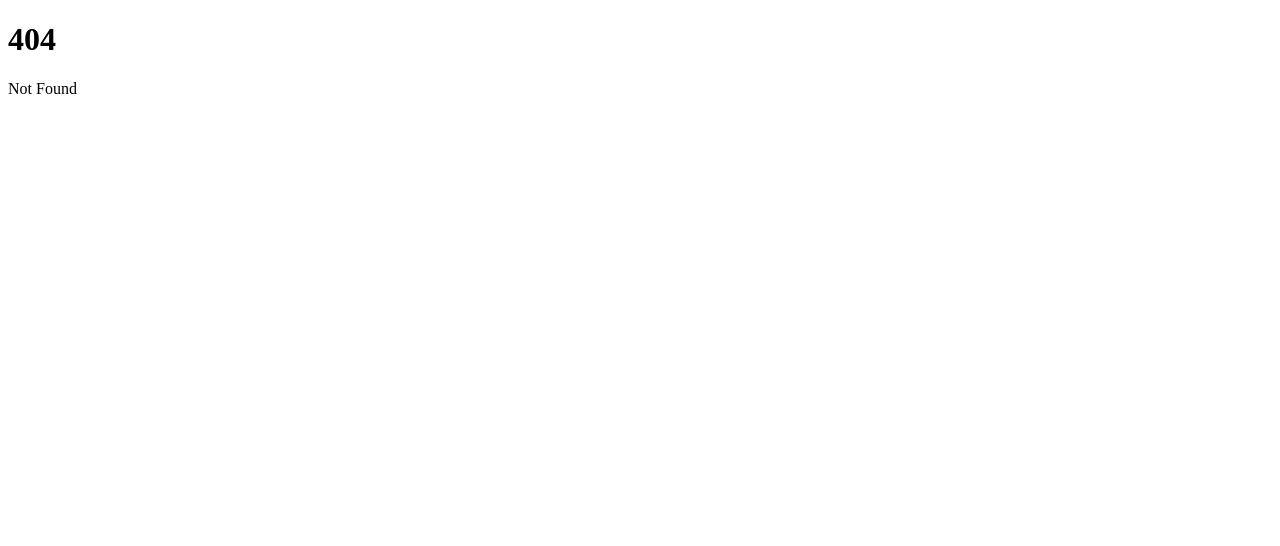
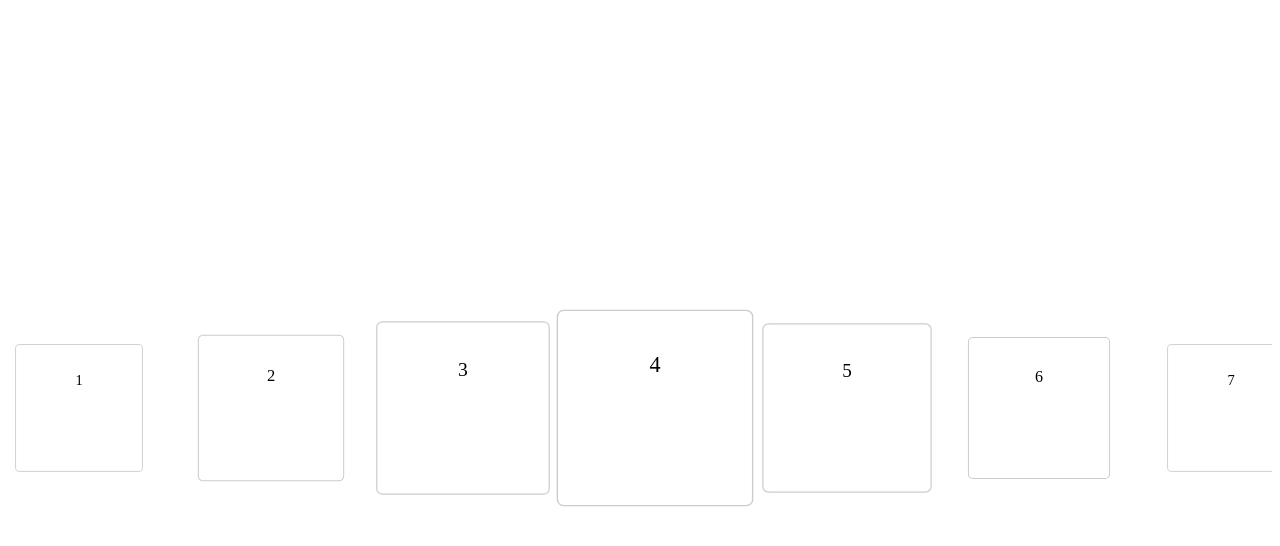
Before and after one commit to Kubiczeek/TdA24-OsklivaKacatka-Pracovni, a SvelteKit app: page / in a window 1280 px wide. Before the commit this address had no page. Shown: the top 546 px of the page. Built offline with nearby package versions, Linux system fonts and the light colour scheme.

Commit message:
Swiping
This prototype works flawlessly

```diff
--- a/package.json
+++ b/package.json
@@ -18,6 +18,7 @@
   "dependencies": {
     "db-quickly-js": "^1.0.0",
     "joi": "^17.11.0",
+    "sanitize.css": "^13.0.0",
     "uuid": "^9.0.1",
     "uuidv4": "^6.2.13"
   }
--- /dev/null
+++ b/src/routes/+page.svelte
@@ -0,0 +1,91 @@
+<script>
+  import { onMount, afterUpdate } from "svelte";
+
+  let cards = [
+    1, 2, 3, 4, 5, 6, 7, 8, 9, 10, 11, 12, 13, 14, 15, 16, 17, 18, 19, 20,
+  ];
+  let container;
+  let center;
+  let GAP = 50;
+
+  function handleScroll() {
+    setTimeout(resetCardSizes, 10);
+
+    const firstCard = container.firstChild;
+    const lastCard = container.lastChild;
+
+    if (container.scrollLeft + container.offsetWidth >= container.scrollWidth) {
+      container.scrollLeft -= firstCard.offsetWidth + GAP;
+      container.appendChild(firstCard);
+    } else if (container.scrollLeft === 0) {
+      container.scrollLeft += lastCard.offsetWidth + GAP;
+      container.insertBefore(lastCard, firstCard);
+    }
+  }
+
+  function adjustCardSizes() {
+    const cards = container.children;
+    for (let i = 0; i < cards.length; i++) {
+      const card = cards[i];
+      const cardCenter =
+        card.offsetLeft - container.scrollLeft + card.offsetWidth / 2;
+      const distanceFromCenter = Math.abs(center - cardCenter);
+      const scale = Math.max(0.9, 1.4 - distanceFromCenter / 1000);
+      card.style.transform = `scale(${scale})`;
+      card.style.zIndex = `${Math.round(scale * 1)}`;
+    }
+  }
+
+  function resetCardSizes() {
+    const cards = container.children;
+    for (let i = 0; i < cards.length; i++) {
+      const card = cards[i];
+      card.style.transform = `scale(1)`;
+    }
+  }
+
+  onMount(() => {
+    container.addEventListener("scroll", handleScroll);
+    container.addEventListener("scrollend", adjustCardSizes);
+    window.addEventListener("resize", () => {
+      center = window.innerWidth / 2;
+      adjustCardSizes();
+    });
+    center = window.innerWidth / 2;
+    setTimeout(adjustCardSizes, 100);
+  });
+
+  afterUpdate(() => {
+    handleScroll();
+  });
+</script>
+
+<div class="container" bind:this={container}>
+  {#each cards as card}
+    <div class="card">{card}</div>
+  {/each}
+</div>
+
+<style>
+  .container {
+    display: flex;
+    flex-direction: row;
+    align-items: center;
+    overflow: auto;
+    white-space: nowrap;
+    gap: 50px;
+    height: 100vh;
+  }
+
+  .card {
+    display: inline-block;
+    background-color: #fff;
+    border-radius: 5px;
+    border: solid 1px #ccc;
+    padding: 30px;
+    min-width: 80px;
+    height: 80px;
+    text-align: center;
+    transition: transform 0.5s;
+  }
+</style>
```
Also changed, not shown: 1 other file (tests, documents, lock files or other folders).
